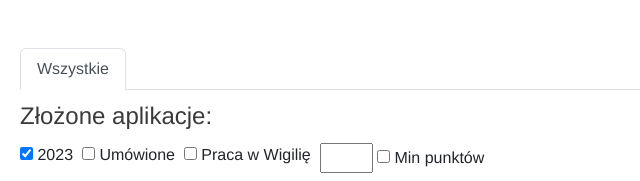
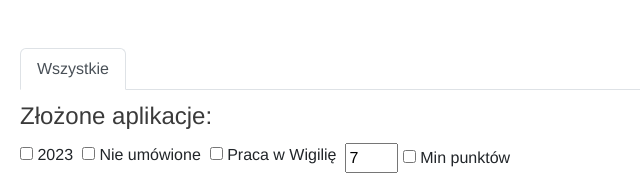
Before and after one commit to Ch0ch1ik/MikolajNaSwietaa, a Django app: template ManageTool/templates/applications.html in a window 1280 px wide. Shown: the part 76-257 px from the top of the page, without its empty margins (0-640 px from the left). Run offline with Django 3.2, Linux system fonts and the light colour scheme; the template is opened without the code that fills it, so the values that code supplies are empty; parts of the project's set-up code (start-up, migrations or seed data) failed here and were passed over; some libraries are stand-ins or nearby versions.

Commit message:
save, checkboxes in progress

```diff
--- a/ManageTool/templates/applications.html
+++ b/ManageTool/templates/applications.html
@@ -32,7 +32,8 @@
 
     {% for region in regions %}
         <li class="nav-item" role="presentation">
-            <button style="color: rgba(0,0,0,0.62)" class="nav-link" id="{{ region|remove_spaces }}-profile-tab" data-bs-toggle="tab"
+            <button style="color: rgba(0,0,0,0.62)" class="nav-link" id="{{ region|remove_spaces }}-profile-tab"
+                    data-bs-toggle="tab"
                     data-bs-target="#{{ region|remove_spaces }}-profile-tab-pane"
                     type="button" role="tab" aria-controls="profile-tab-pane" aria-selected="false">{{ region }}
             </button>
@@ -57,10 +58,26 @@
         {% with applications=region|applications_by_region %}
             <div class="tab-pane fade" id="{{ region|remove_spaces }}-profile-tab-pane" role="tabpanel"
                  aria-labelledby="profile-tab" tabindex="0">
-            {% include 'applications_table.html' %}
+            <div id="applications">{% include 'applications_table.html' %}</div>
         {% endwith %}
 
-        <script>
+
+
+    </div>
+    {% endfor %}
+    {#    <div class="tab-pane fade" id="contact-tab-pane" role="tabpanel" aria-labelledby="contact-tab" tabindex="0">#}
+    {#        ...#}
+    {#    </div>#}
+    {#    <div class="tab-pane fade" id="disabled-tab-pane" role="tabpanel" aria-labelledby="disabled-tab" tabindex="0">#}
+    {#        ...#}
+    {#    </div>#}
+</div>
+
+
+</body>
+
+
+<script>
     //
     $(document).ready(function () {
 
@@ -153,23 +170,7 @@
     });
 </script>
 
-    </div>
-    {% endfor %}
-    {#    <div class="tab-pane fade" id="contact-tab-pane" role="tabpanel" aria-labelledby="contact-tab" tabindex="0">#}
-    {#        ...#}
-    {#    </div>#}
-    {#    <div class="tab-pane fade" id="disabled-tab-pane" role="tabpanel" aria-labelledby="disabled-tab" tabindex="0">#}
-    {#        ...#}
-    {#    </div>#}
-</div>
-
-
-</body>
-
 {#---------------------------------------------------------------------------------------------------#}
-
-
-
 
 
 {#------------------------------------------------------------------------------------------------#}
--- a/ManageTool/templates/applications_table.html
+++ b/ManageTool/templates/applications_table.html
@@ -9,24 +9,51 @@
 <h2>Złożone aplikacje:</h2>
 <fieldset style="display: flex; justify-content: left ">
     <div>
-        <input name="rok" type="checkbox" class="checkboxy" value="" checked>
+        <input name="rok" type="checkbox" id="" value="year">
         <label for="rok">{% now 'Y' %}</label>&nbsp;&nbsp;
     </div>
     <div>
-        <input name="appointment" type="checkbox" class="checkboxy" value="">
-        <label for="appointment">Umówione</label>&nbsp;&nbsp;
+        <input type="checkbox" onchange="hideAppointment()">
+        <label for="appointment">Nie umówione</label>&nbsp;&nbsp;
     </div>
     <div>
-        <input name="work_24_12" type="checkbox" class="checkboxy" value="">
+        <input name="work_24_12" type="checkbox" class="checkboxy" value="work_24_12">
         <label for="work_24_12">Praca w Wigilię</label>&nbsp;&nbsp;
     </div>
     <div>
-        <input name="score_over" type="number" class="" value="" max="9" min="1">
+        <input name="score_over" type="number" class="" value="7" max="9" min="1">
         <input name="score" type="checkbox" class="checkboxy" value="">
         <label for="score">Min punktów</label>&nbsp;&nbsp;
     </div>
 
 </fieldset>
+
+<script>
+function hideAppointment() {
+  // Declare variables
+  var filter, table, tr, td, i, txtValue;
+
+  filter = "NIE";
+  table = document.getElementById("sortMe");
+  tr = table.getElementsByTagName("tr");
+
+  // Loop through all table rows, and hide those who don't match the search query
+  for (i = 0; i < tr.length; i++) {
+    td = tr[i].getElementsByTagName("td")[19];
+    if (td) {
+      txtValue = td.textContent || td.innerText;
+      if (txtValue.toUpperCase().indexOf(filter) > -1) {
+        tr[i].style.display = "";
+      } else {
+        tr[i].style.display = "none";
+      }
+    }
+  }
+}
+
+
+</script>
+
 
 <p id="dvContents" class="report-body">
 <table class="table table-striped table-hover table-responsive table-condensed report-table" id="sortMe">
```
Also changed, not shown: ManageTool/views.py (+24 -6 lines).
